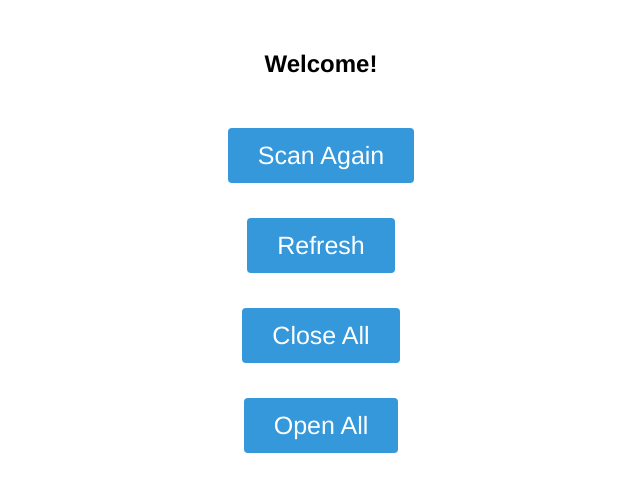
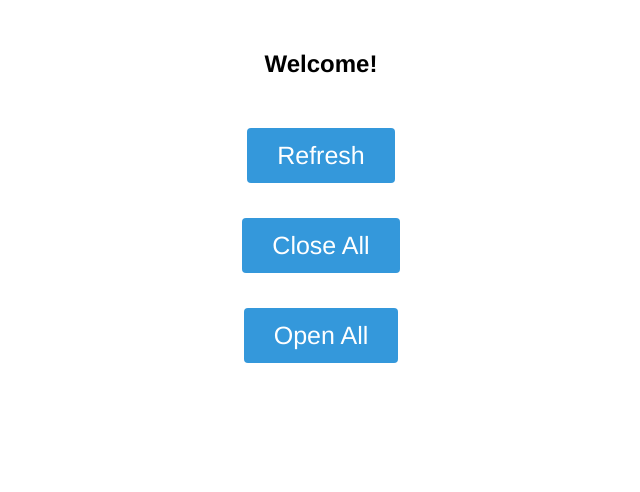
Before and after one commit to bshep/MySmartBlindsBridge, a plain HTML site: page data/index.html in a window 1280 px wide. Shown: the whole page, without its empty margins (319-959 px from the left). Drawn offline with Linux system fonts and the light colour scheme.

Commit message:
- removed scan button

```diff
--- a/data/index.html
+++ b/data/index.html
@@ -8,7 +8,7 @@
         <h2>Welcome!</h2>
 
         <h3><!-- DEVICES --></h3>
-        <a class="button" href="/scan">Scan Again</a>
+        <!-- <a class="button" href="/scan">Scan Again</a> -->
         <a class="button" href="/refresh">Refresh</a>
         <a class="button" href="/?cmd=closeAll">Close All</a>
         <a class="button" href="/?cmd=openAll">Open All</a>
```
